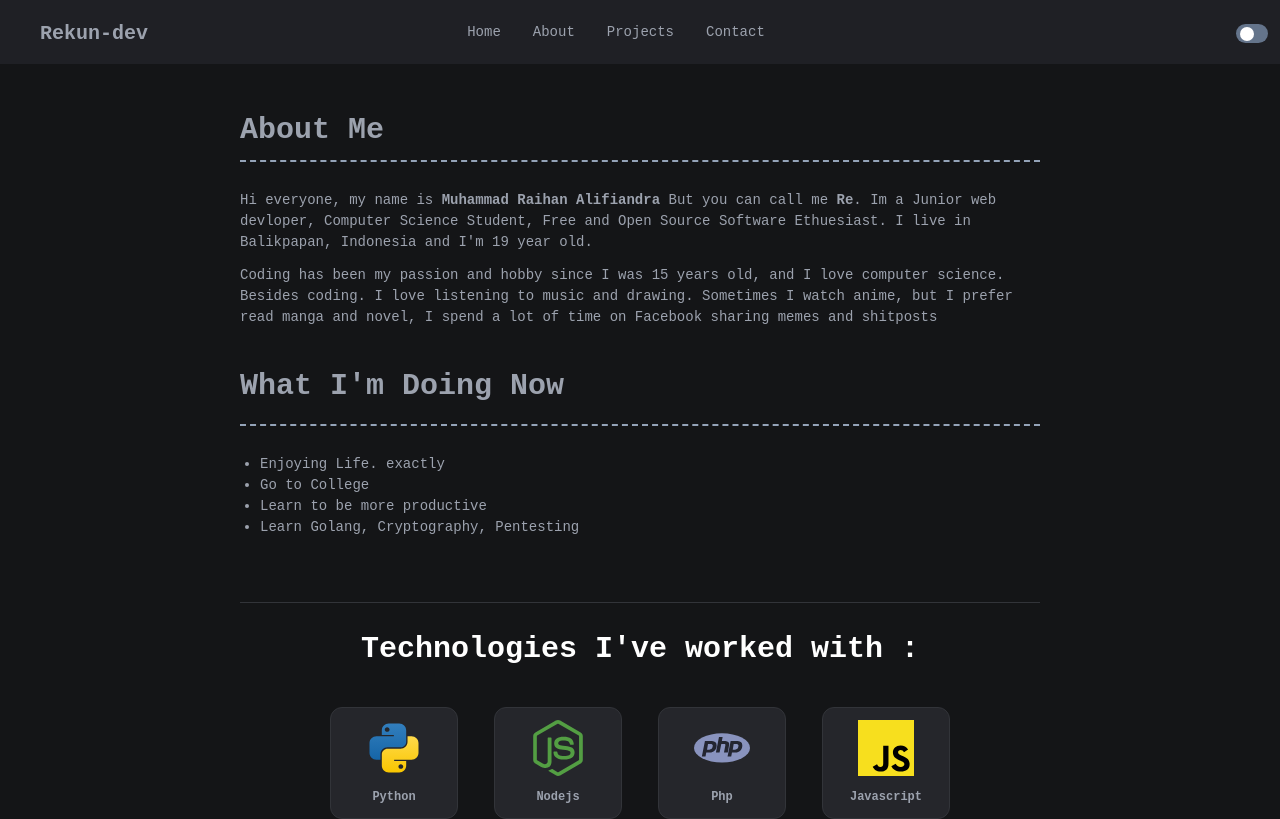
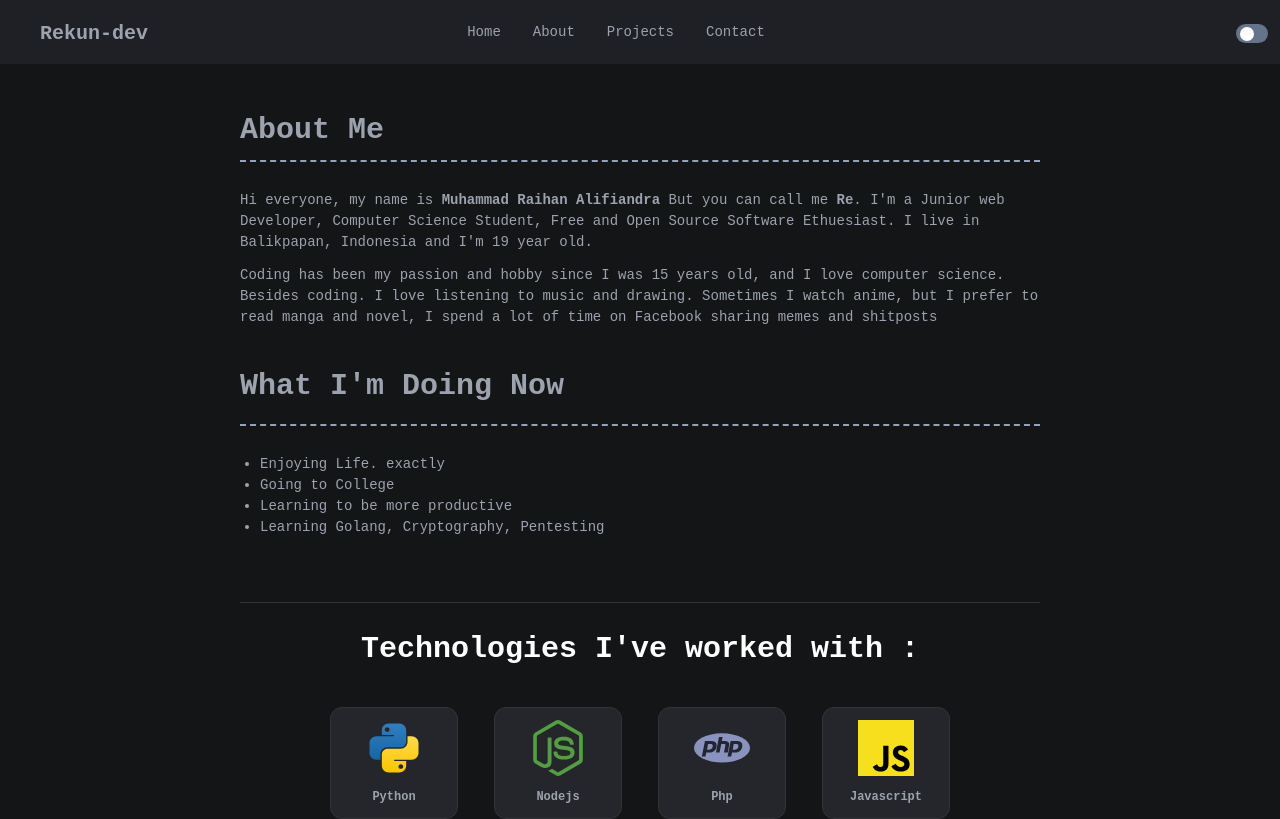
Before and after one commit to Rezero0000000/Me, a React (Vite) app: page /about in a window 1280 px wide. Shown: the top 819 px of the page. Built offline with nearby package versions, Linux system fonts and the light colour scheme; a web font is replaced by a local one.

Commit message:
Update AboutMe.jsx

```diff
--- a/src/components/molecules/AboutMe.jsx
+++ b/src/components/molecules/AboutMe.jsx
@@ -5,17 +5,17 @@ const AboutMe = () => {
             <article className="md:text-[14px] text-[12.5px]">
                 <strong><h1 className="text-2xl md:text-3xl">About Me</h1></strong>
                 <div className="mt-3 mb-7 border-b-2 border-dashed border-slate-400"></div>
-                <p>Hi everyone, my name is <strong> Muhammad Raihan Alifiandra</strong> But you can call me <strong>Re</strong>. Im a Junior web devloper, Computer Science Student, Free and Open Source Software Ethuesiast. I live in Balikpapan, Indonesia and I'm 19 year old. </p>
-                <p className="mt-3">Coding has been my passion and hobby since I was 15 years old, and I love computer science. Besides coding. I love listening to music and drawing. Sometimes I watch anime, but I prefer read manga and novel, I spend a lot of time on Facebook sharing memes and shitposts</p>
+                <p>Hi everyone, my name is <strong> Muhammad Raihan Alifiandra</strong> But you can call me <strong>Re</strong>. I'm a Junior web Developer, Computer Science Student, Free and Open Source Software Ethuesiast. I live in Balikpapan, Indonesia and I'm 19 year old. </p>
+                <p className="mt-3">Coding has been my passion and hobby since I was 15 years old, and I love computer science. Besides coding. I love listening to music and drawing. Sometimes I watch anime, but I prefer to read manga and novel, I spend a lot of time on Facebook sharing memes and shitposts</p>
             </article>
             <article className="mt-10">
                <strong><h1 className="text-2xl lg:text-3xl mb-5">What I'm Doing Now</h1></strong>
                 <div className="mt-3 mb-7 border-b-2 border-dashed border-slate-400"></div>
                 <ul className="list-disc ml-5 md:text-[14px] text-[12.5px]">
                     <li>Enjoying Life. exactly</li>
-                    <li>Go to College</li>
-                    <li>Learn to be more productive</li>
-                    <li>Learn Golang, Cryptography, Pentesting</li>
+                    <li>Going to College</li>
+                    <li>Learning to be more productive</li>
+                    <li>Learning Golang, Cryptography, Pentesting</li>
                 </ul>
             </article>
         </>
```
